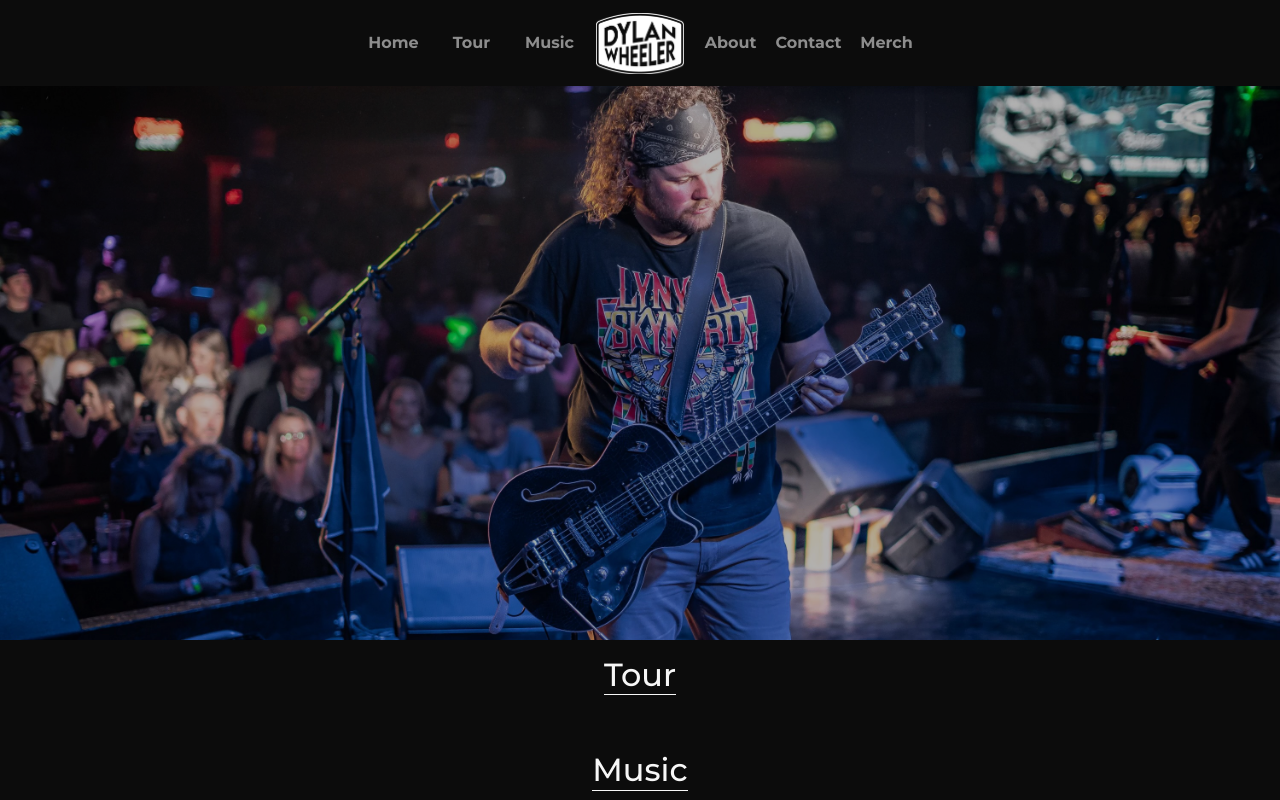
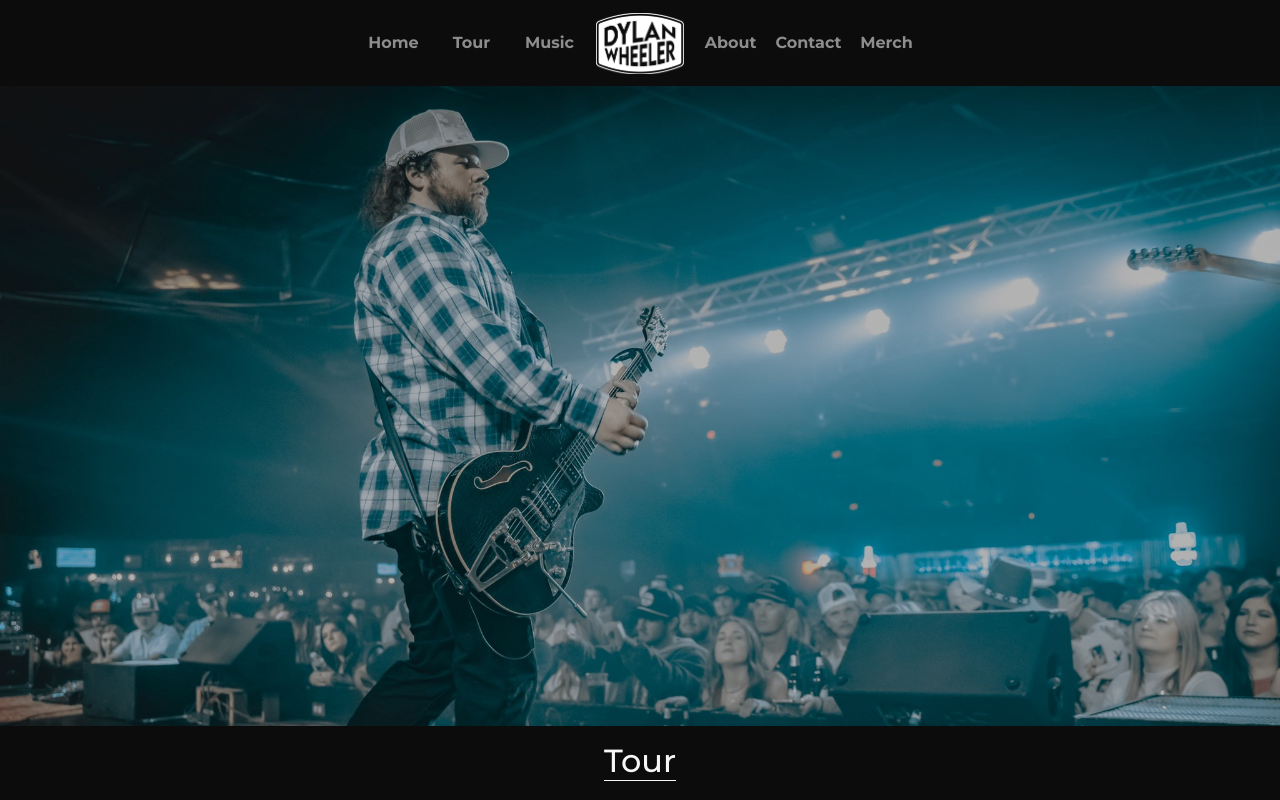
Before and after one commit to delaneyestrada/dylanwheeler, a website built with webpack: page src/index.html in a window 1280 px wide. Shown: the top 800 px of the page. Built offline with nearby package versions, Linux system fonts and the light colour scheme; a script that the page names is missing.

Commit message:
Update jumbotron

```diff
--- a/src/index.html
+++ b/src/index.html
@@ -84,9 +84,9 @@
         <!-- Overlay content -->
         <div class="overlay-content">
             <a class="nav-link" aria-current="page" onclick="closeNav()" data-scroll="#home">Home</a>
-            <a class="nav-link" onclick="closeNav()" data-scroll="#about">About</a>
             <a class="nav-link" onclick="closeNav()" data-scroll="#tour">Tour</a>
             <a class="nav-link" onclick="closeNav()" data-scroll="#media">Music</a>
+            <a class="nav-link" onclick="closeNav()" data-scroll="#about">About</a>
             <a class="nav-link" onclick="closeNav()" data-scroll="#contact">Contact
             </a>
             <a class="nav-link" onclick="closeNav()" href="https://dylan-wheeler.myshopify.com/"
--- a/src/scss/main.scss
+++ b/src/scss/main.scss
@@ -80,6 +80,7 @@ body {
   height: $navbar-height;
   position: fixed;
   background-color: darken($dark, 5%);
+  top: 0;
 }
 
 .navbar-nav {
@@ -113,11 +114,11 @@ body {
 }
 
 #home {
-  padding-top: $navbar-height;
+  margin-top: $navbar-height;
   width: 100%;
   height: 50%;
   min-height: 40rem;
-  background-image: url('../img/dylan-landscape.jpg');
+  background-image: url('../img/dw-live.jpg');
   background-size: cover;
   background-position-x: center;
   background-position-y: top;
```
Also changed, not shown: src/img/dw-live.jpg (added).
